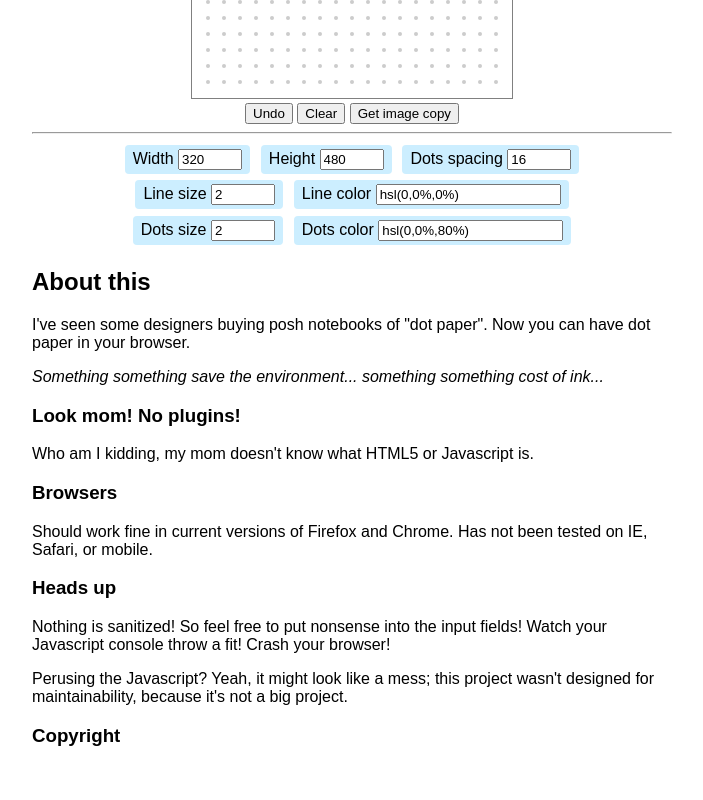
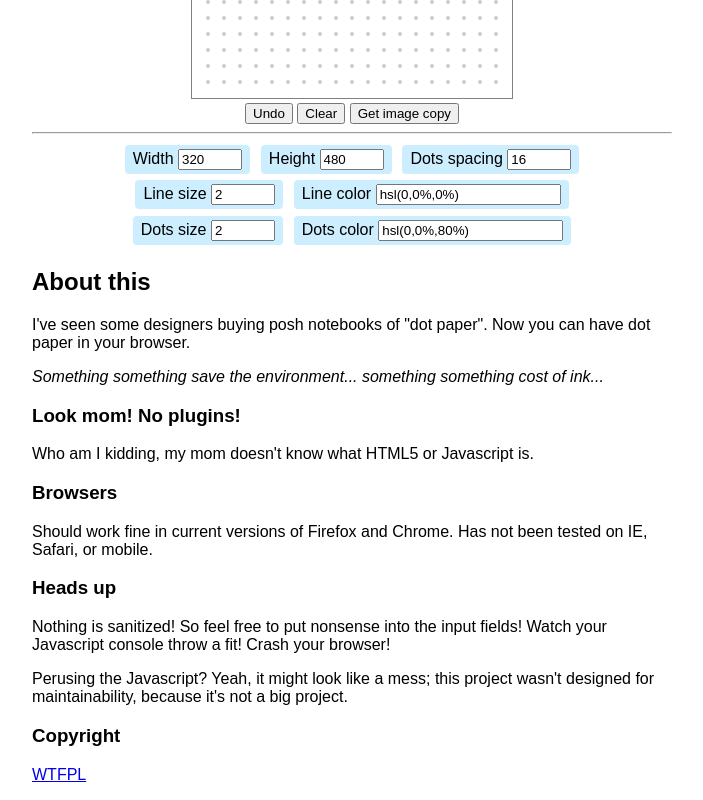
Before and after one commit to edwinhollen/Wireframer, a plain HTML site: page index.html in a window 1280 px wide. Shown: the part 497-1297 px from the top of the page, without its empty margins (288-991 px from the left). Before the commit the page ends 1263 px from the top, so only its background shows below. Drawn offline with Linux system fonts and the light colour scheme.

```diff
--- a/index.html
+++ b/index.html
@@ -77,7 +77,7 @@
 		<p>Nothing is sanitized! So feel free to put nonsense into the input fields! Watch your Javascript console throw a fit! Crash your browser!</p>
 		<p>Perusing the Javascript? Yeah, it might look like a mess; this project wasn't designed for maintainability, because it's not a big project.</p>
 		<h3>Copyright</h3>
-		<p></p>
+		<p><a href="http://www.wtfpl.net/">WTFPL</a></p>
 	</div>
 
 	<script src="wireframer.js"></script>
```
Also changed, not shown: 1 other file.
